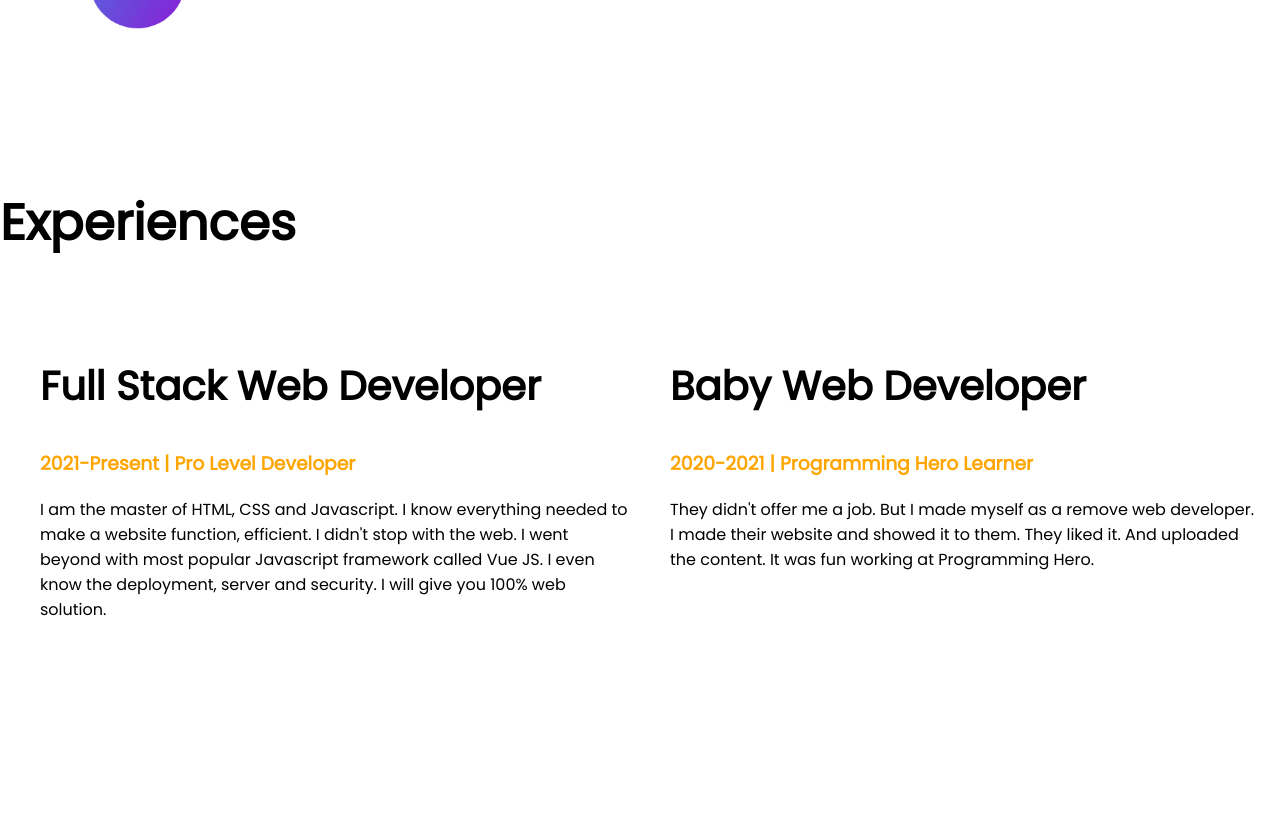
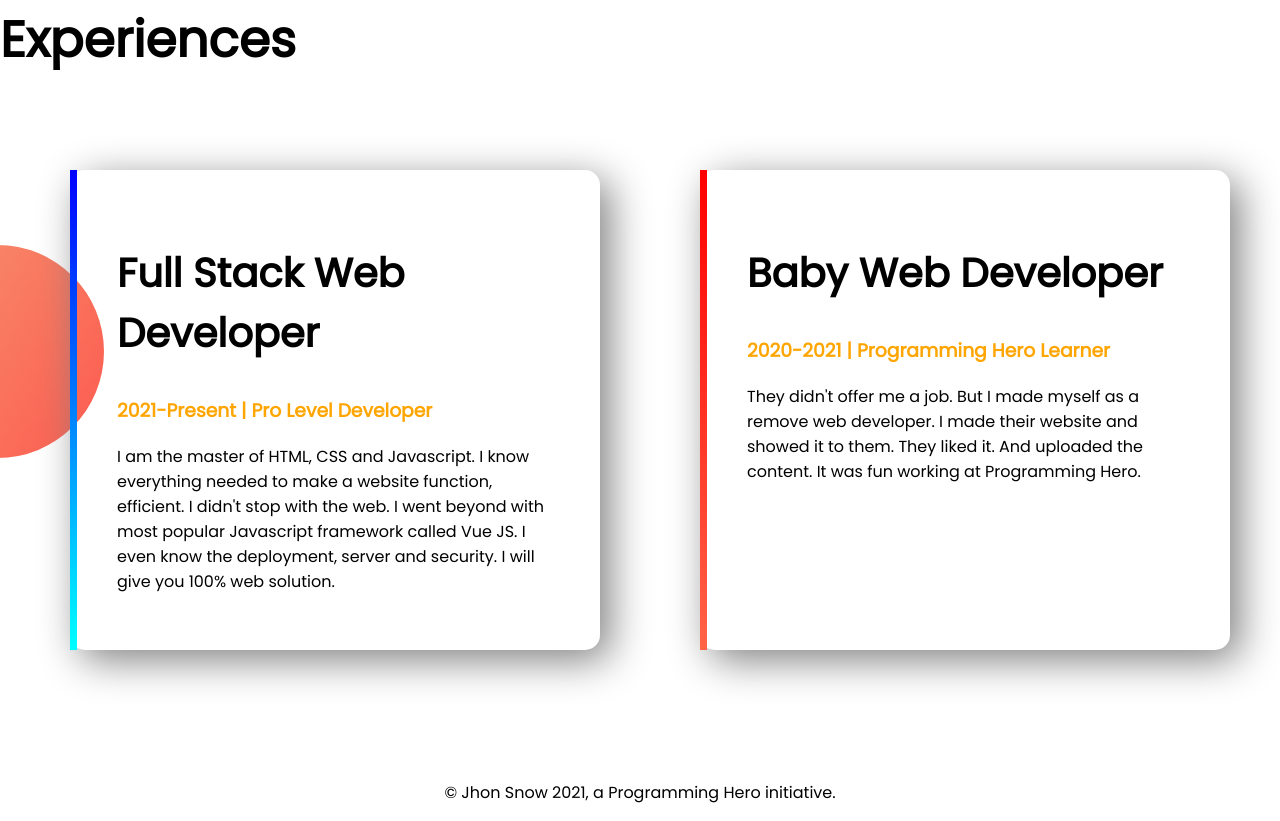
Before and after one commit to FahimAhmed07/COMPLETE.PORTFOLIO, a plain HTML site: page index.html in a window 1280 px wide. Shown: the part 1073-1894 px from the top of the page. Drawn offline with Linux system fonts and the light colour scheme.

Commit message:
footer added andthird  added

```diff
--- a/index.html
+++ b/index.html
@@ -46,7 +46,7 @@
 
         <h1>Experiences</h1>
         <div class="container">
-            <div class="exercises-web">
+            <div id="sansa" class="exercises-web">
                 <h1 class="font">Full Stack Web Developer</h1>
                 <h3 class="orange-color">2021-Present | Pro Level Developer</h3>
                 <p>I am the master of HTML, CSS and Javascript. I know everything needed to make a website function,
@@ -54,7 +54,7 @@
                     Vue JS. I even know the deployment, server and security. I will give you 100% web solution.</p>
 
             </div>
-            <div class="exercises-web">
+            <div id="arya" class="exercises-web">
                 <h1 class="font">Baby Web Developer</h1>
                 <h3 class="orange-color">2020-2021 | Programming Hero Learner</h3>
                 <p>They didn't offer me a job. But I made myself as a remove web developer. I made their website and
@@ -64,6 +64,9 @@
         </div>
 
     </section>
+    <footer>
+        <p>© Jhon Snow 2021, a Programming Hero initiative.</p>
+    </footer>
 
 </body>
 
--- a/style.css
+++ b/style.css
@@ -27,7 +27,7 @@ h1{
 }
 .snow-man{
     width: 50%;
-    padding-left: 50px;
+    padding-left: 90px;
 }
 .second-sec{
     display: flex;
@@ -38,18 +38,22 @@ h1{
 }
 .dream-big{
     width: 50%;
-    padding-left: 20px;
+    padding-left: 40px;
+    padding-right: 20px;
 }
 .dream-big img{
     width: 80%;
 }
 .exercises-web{
     width: 50%;
-    padding: 20px;
+    padding: 40px;
+    box-shadow: 10px 10px 40px grey;
+    margin: 50px;
+    border-radius: 15px;
 
 }
 section{
-    margin-bottom: 150px;
+    margin-bottom: 80px;
 }
 .container{
     display: flex;
@@ -60,3 +64,21 @@ section{
 .font{
     font-size: 40px;
 }
+#sansa{
+    border-left: 7px solid;
+    border-image: linear-gradient(blue,aqua);
+    border-image-slice: 1;
+}
+#arya{
+    border-left: 7px solid;
+    border-image: linear-gradient(red,tomato);
+    border-image-slice: 1;
+}
+.third-sec{
+    background-image: url(images/exp-bg.png);
+    background-repeat: no-repeat;
+    background-position: left;
+}
+footer p{
+    text-align: center;
+}
```
